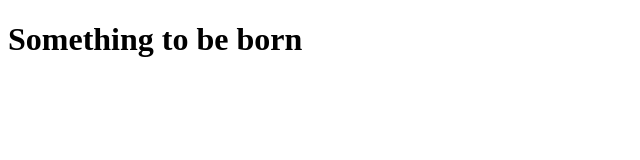
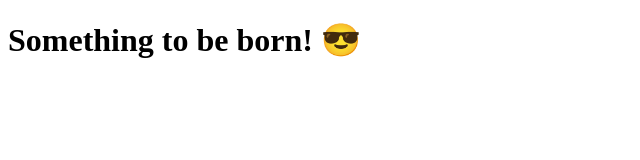
Before and after one commit to RafaDSan/TabGaming, a Next.js app: page / in a window 1280 px wide. Shown: the top 160 px of the page, without its empty margins (0-640 px from the left). Built offline with nearby package versions, Linux system fonts and the light colour scheme.

Commit message:
modifie a text

```diff
--- a/pages/index.js
+++ b/pages/index.js
@@ -1,5 +1,5 @@
 function Home() {
-  return <h1>Something to be born</h1>;
+  return <h1>Something to be born! 😎</h1>;
 }
 
 export default Home;
```
